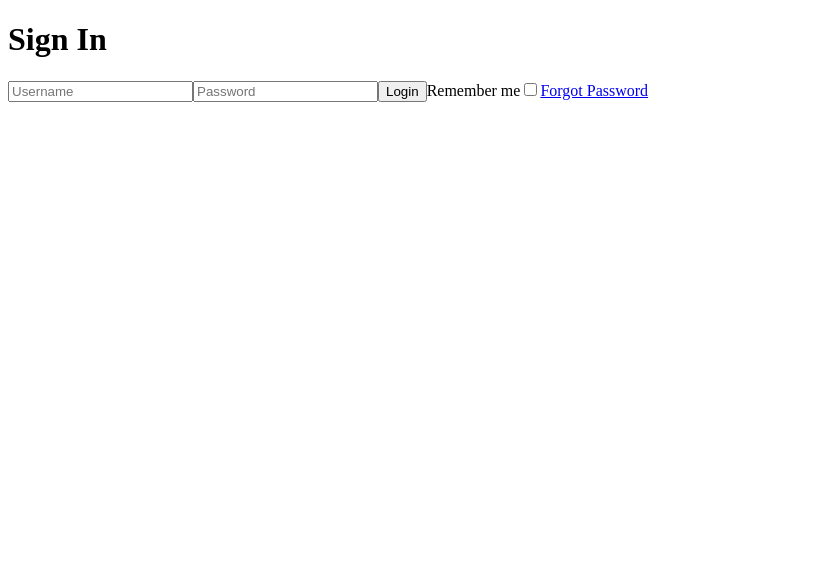
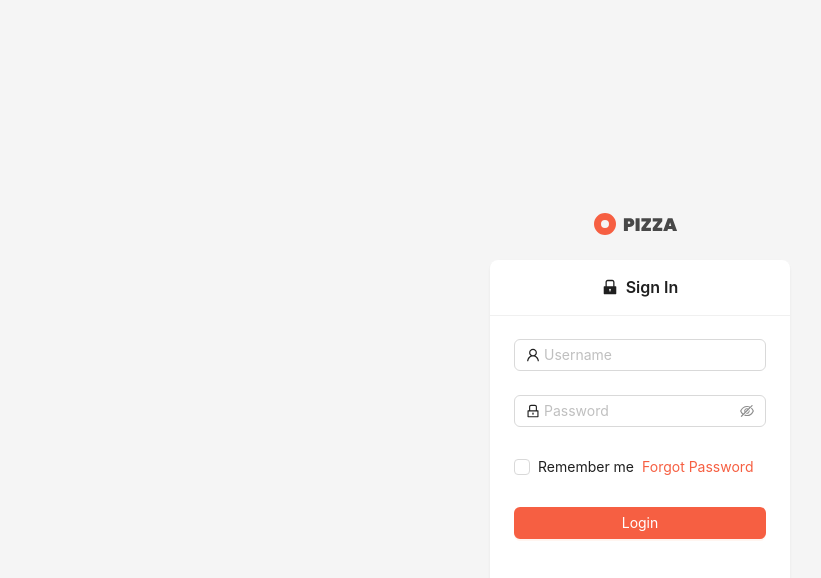
Before and after one commit to sharmashivank82/mern-space-c-admin-UI, a React (Vite) app: page /auth/login in a window 1280 px wide. Shown: the top 578 px of the page, without its empty margins (0-821 px from the left). Built offline with nearby package versions, Linux system fonts and the light colour scheme.

Commit message:
create signin page

```diff
--- a/package.json
+++ b/package.json
@@ -11,6 +11,7 @@
     "test": "vitest"
   },
   "dependencies": {
+    "antd": "^5.27.4",
     "react": "^19.1.1",
     "react-dom": "^19.1.1",
     "react-router-dom": "^7.9.1"
--- a/src/main.tsx
+++ b/src/main.tsx
@@ -1,10 +1,21 @@
 import { StrictMode } from "react";
 import { createRoot } from "react-dom/client";
 import App from "./App.tsx";
+import "antd/dist/reset.css";
 import "./index.css";
+import { ConfigProvider } from "antd";
 
 createRoot(document.getElementById("root")!).render(
   <StrictMode>
-    <App />
+    <ConfigProvider
+      theme={{
+        token: {
+          colorPrimary: "#F65f42",
+          colorLink: "#F65F42",
+        },
+      }}
+    >
+      <App />
+    </ConfigProvider>
   </StrictMode>
 );
--- a/src/pages/login/login.tsx
+++ b/src/pages/login/login.tsx
@@ -1,13 +1,66 @@
+import { Button, Card, Checkbox, Form, Input, Layout, Space } from "antd";
+import { LockFilled, UserOutlined, LockOutlined } from "@ant-design/icons";
+import AppLogo from "../../assets/Logo/AppLogo.svg";
+
 function LoginPage() {
   return (
     <>
-      <h1>Sign In</h1>
-      <input type="text" placeholder="Username" />
-      <input type="password" placeholder="Password" />
-      <button>Login</button>
-      <label htmlFor="remember-me">Remember me</label>
-      <input type="checkbox" id="remember-me" />
-      <a href="#">Forgot Password</a>
+      <Layout
+        style={{ height: "100vh", display: "grid", placeItems: "center" }}
+      >
+        <Space direction="vertical" align="center" size={"large"}>
+          <Layout.Content
+            style={{
+              display: "flex",
+              justifyContent: "center",
+              alignItems: "center",
+            }}
+          >
+            <img src={AppLogo} alt="" style={{ height: 23 }} />
+          </Layout.Content>
+          <Card
+            title={
+              <Space
+                style={{
+                  width: "100%",
+                  fontSize: 16,
+                  justifyContent: "center",
+                }}
+              >
+                <LockFilled />
+                Sign In
+              </Space>
+            }
+            variant="borderless"
+            style={{ width: "300px" }}
+          >
+            <Form>
+              <Form.Item name="username">
+                <Input placeholder="Username" prefix={<UserOutlined />} />
+              </Form.Item>
+              <Form.Item name="password">
+                <Input.Password
+                  placeholder="Password"
+                  prefix={<LockOutlined />}
+                />
+              </Form.Item>
+              <Form.Item name="remember">
+                <Checkbox>Remember me</Checkbox>
+                <a href="#">Forgot Password</a>
+              </Form.Item>
+              <Form.Item>
+                <Button
+                  type="primary"
+                  htmlType="submit"
+                  style={{ width: "100%" }}
+                >
+                  Login
+                </Button>
+              </Form.Item>
+            </Form>
+          </Card>
+        </Space>
+      </Layout>
     </>
   );
 }
```
Also changed, not shown: src/assets/Logo/AppLogo.svg (added), 1 other file (tests, documents, lock files or other folders).
